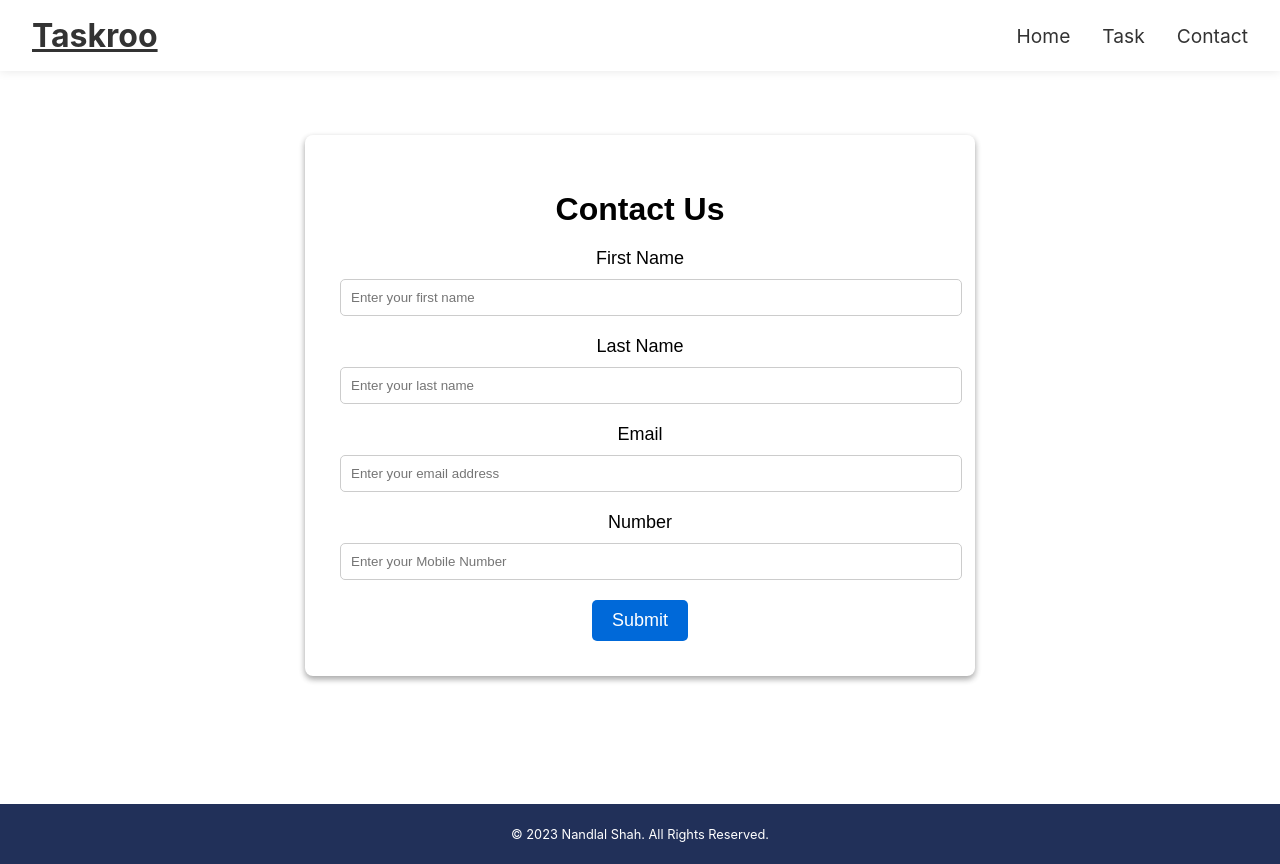
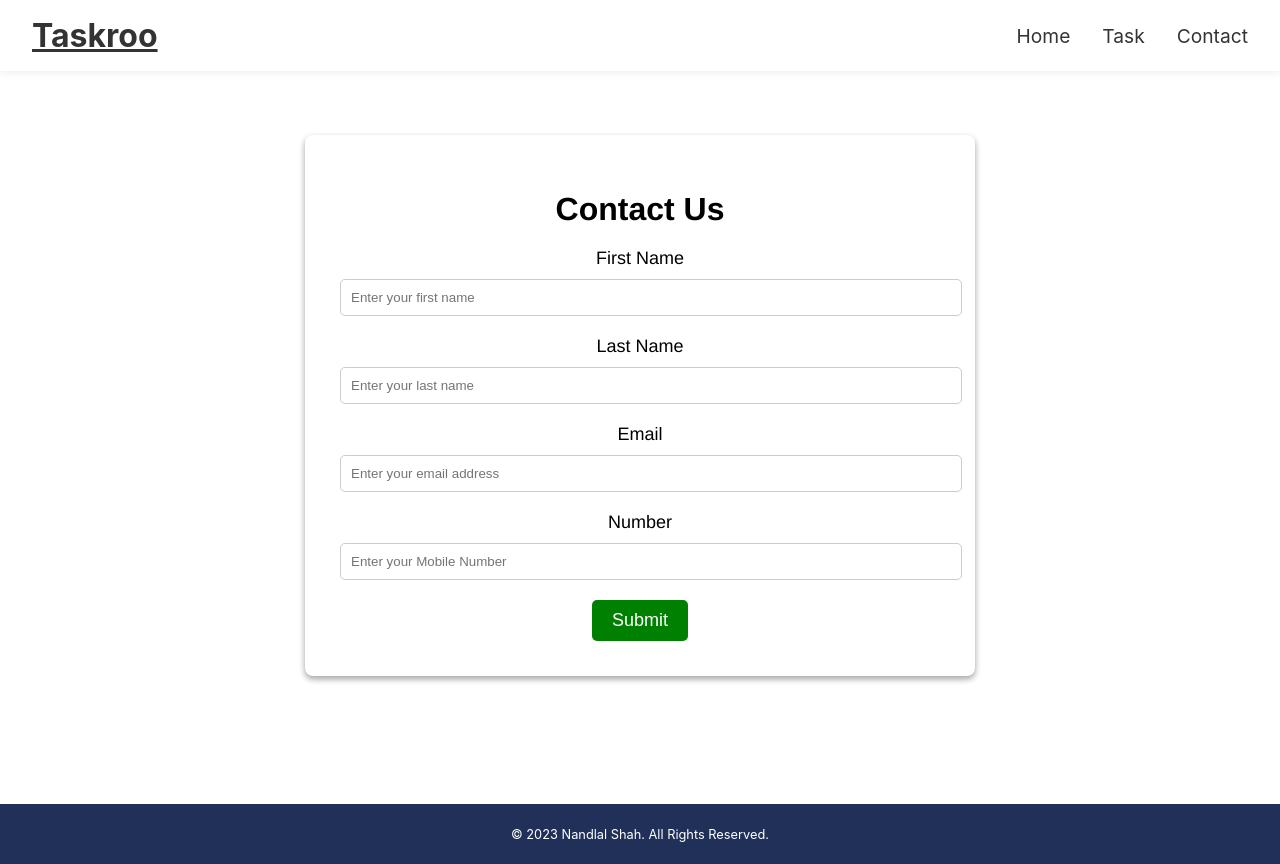
Before and after one commit to NandlalShah955/Build_Formula_assignment, a React (Create React App) app in the folder my-todo/: page /contact in a window 1280 px wide. Built offline with nearby package versions, Linux system fonts and the light colour scheme.

Commit message:
only homepage is left

```diff
--- a/my-todo/src/Pages/Contact/Contact.js
+++ b/my-todo/src/Pages/Contact/Contact.js
@@ -1,5 +1,7 @@
-import React,{useState} from 'react'
-import styled from 'styled-components';
+import React, { useState } from "react";
+import styled from "styled-components";
+import Swal from "sweetalert2";
+import { useNavigate } from "react-router-dom";
 const UserInp = styled.input`
   display: block;
   width: 100%;
@@ -19,7 +21,7 @@ const MainDiv = styled.div`
   box-shadow: rgba(0, 0, 0, 0.16) 0px 3px 6px, rgba(0, 0, 0, 0.23) 0px 3px 6px;
   padding: 35px;
 
-  font-family: "Poppins", sans-serif;
+  font-family:"Helvetica" ,sans-serif;
   @media screen and (min-width: 768px) {
     width: 70%;
   }
@@ -30,7 +32,7 @@ const Heading = styled.h1`
   margin-bottom: 20px;
 `;
 const Btn = styled.button`
-  background-color: #0069d9;
+  background-color: green;
   color: #fff;
   border: none;
   border-radius: 5px;
@@ -38,7 +40,7 @@ const Btn = styled.button`
   font-size: 18px;
   cursor: pointer;
   &:hover {
-    background-color: #f44336;
+    background-color: purple;
   }
 `;
 
@@ -48,24 +50,72 @@ const Display = styled.label`
   margin-bottom: 10px;
 `;
 
+const MistakeMessage = styled.div`
+  color: #f44336;
+  font-size: 14px;
+  margin-bottom: 10px;
+`;
 
 function Contact() {
-  const [info, setinfo] = useState({})
+  const [info, setinfo] = useState({});
+  const [mistakes, setMistakes] = useState({});
+  const navi = useNavigate();
 
-  const handlechange=(e)=>{
-   const {name,value}=e.target;
+  const handlechange = (e) => {
+    const { name, value } = e.target;
     setinfo({
       ...info,
-    [name]:value
-   })
+      [name]: value,
+    });
+  };
+  const handleSubmit = (e) => {
+    e.preventDefault();
+
+    var validateError = {};
+    const naamvalidation = /^[a-zA-Z]*$/;
+    const televalidation = /^\d{10}$/;
+    const emailvalidation = /^[\w-.]+@([\w-]+\.)+[\w-]{2,4}$/;
+
+    if (!info.firstName) {
+      validateError.firstName = "First name is required";
+    } else if (!naamvalidation.test(info.firstName)) {
+      validateError.firstName = "First name is invalid";
     }
-  const handleSubmit=(e)=>{
-e.preventDefault();
+
+    if (!info.lastName) {
+      validateError.lastName = "Last name is required";
+    } else if (!naamvalidation.test(info.lastName)) {
+      validateError.lastName = "Last name is invalid";
+    }
+    if (!info.email) {
+      validateError.email = "Email is required";
+    } else if (!emailvalidation.test(info.email)) {
+      validateError.email = "Email is invalid";
+    }
+    if (!info.number) {
+      validateError.number = "Number is required";
+    } else if (!televalidation.test(info.number)) {
+      validateError.number = "Number is invalid";
+    }
+    if (Object.keys(validateError).length) {
+      setMistakes(validateError);
+      return;
+    }
+
+    setMistakes({});
+    Swal.fire({
+      title: "Success!",
+      text: `Congrats ${info.firstName} your form submitted successfully`,
+      icon: "success",
+      confirmButtonText: "Ok",
+    }).then(() => {
+      navi("/");
+    });
+
     const customers = JSON.parse(localStorage.getItem("customers") || "[]");
     customers.push(info);
     localStorage.setItem("customers", JSON.stringify(customers));
-
-  }
+  };
   return (
     <MainDiv>
       <Heading>Contact Us</Heading>
@@ -74,44 +124,48 @@ customers.push(info);
         <UserInp
           id="firstName"
           type="text"
-        name='firstName'
-        placeholder='Enter your first name'
+          name="firstName"
+          placeholder="Enter your first name"
           onChange={handlechange}
         />
-
+        {mistakes.firstName && <MistakeMessage>{mistakes.firstName}</MistakeMessage>}
 
         <Display htmlFor="lastName">Last Name</Display>
         <UserInp
           id="lastName"
           type="text"
-        placeholder='Enter your last name'
-        name='lastName'
+          placeholder="Enter your last name"
+          name="lastName"
           onChange={handlechange}
         />
-
+        {mistakes.lastName && <MistakeMessage>{mistakes.lastName}</MistakeMessage>}
 
         <Display htmlFor="email">Email</Display>
         <UserInp
           id="email"
           type="email"
-        name='email'
-        placeholder='Enter your email address'
+          name="email"
+          placeholder="Enter your email address"
           onChange={handlechange}
         />
+        {mistakes.email && <MistakeMessage>{mistakes.email}</MistakeMessage>}
+
         <Display htmlFor="number">Number</Display>
         <UserInp
           id="number"
           type="number"
-        name='number'
-        placeholder='Enter your Mobile Number'
+          name="number"
+          placeholder="Enter your Mobile Number"
           onChange={handlechange}
         />
+        {mistakes.number && <MistakeMessage>{mistakes.number}</MistakeMessage>}
 
-
-      <Btn type="submit" onSubmit={handleSubmit}>Submit</Btn>
+        <Btn type="submit" onSubmit={handleSubmit}>
+          Submit
+        </Btn>
       </form>
     </MainDiv>
-  )
+  );
 }
 
-export default Contact
+export default Contact;
--- a/my-todo/src/Pages/Task/Task.js
+++ b/my-todo/src/Pages/Task/Task.js
@@ -71,10 +71,10 @@ const InputTask = styled.input`
 `;
 
 const Btn = styled.button`
+  border-radius: 4px;
   padding: 8px;
-  border-radius: 4px;
+  color: #fff;
   border: none;
-  color: #fff;
   background-color: green;
 
   cursor: pointer;
@@ -94,7 +94,9 @@ function Task() {
   const [nayaTask, setNayaTask] = useState("");
   const [editingTask, setEditingTask] = useState(null);
 
-  const handleChange = (e) => setNayaTask(e.target.value);
+  const handleChange = (e) => {
+    setNayaTask(e.target.value)
+  };
 
   const handleAddTask = () => {
     if (nayaTask !== "") {
@@ -106,7 +108,7 @@ function Task() {
     } else {
       Swal.fire({
         icon: "warning",
-        title: "Please add a task in the input!",
+        title: "Please add a New task in the input!",
       });
     }
   };
@@ -130,18 +132,18 @@ function Task() {
       }
     });
   };
+  const handleEditTodochange = (e) => {
+    setEditingTask((todo) => ({ ...todo, text: e.target.value }));
+  };
 
   const handleEditTask = (todo) => {
     setEditingTask(todo);
   };
 
-  const handleEditTodochange = (e) => {
-    setEditingTask((todo) => ({ ...todo, text: e.target.value }));
-  };
 
   const handleSubmit = () => {
     setTask((task) =>
-      task.map((todo) => (todo.id === editingTask.id ? editingTask : todo))
+      task.map((el) => (el.id === editingTask.id ? editingTask : el))
     );
     setEditingTask(null);
     Swal.fire({
--- a/my-todo/src/index.css
+++ b/my-todo/src/index.css
@@ -11,3 +11,6 @@ code {
   font-family: source-code-pro, Menlo, Monaco, Consolas, 'Courier New',
     monospace;
 }
+.amir{
+  font-family: Arial, Helvetica, sans-serif;
+}
```
Lines whose indentation alone changed are shown as unchanged.
